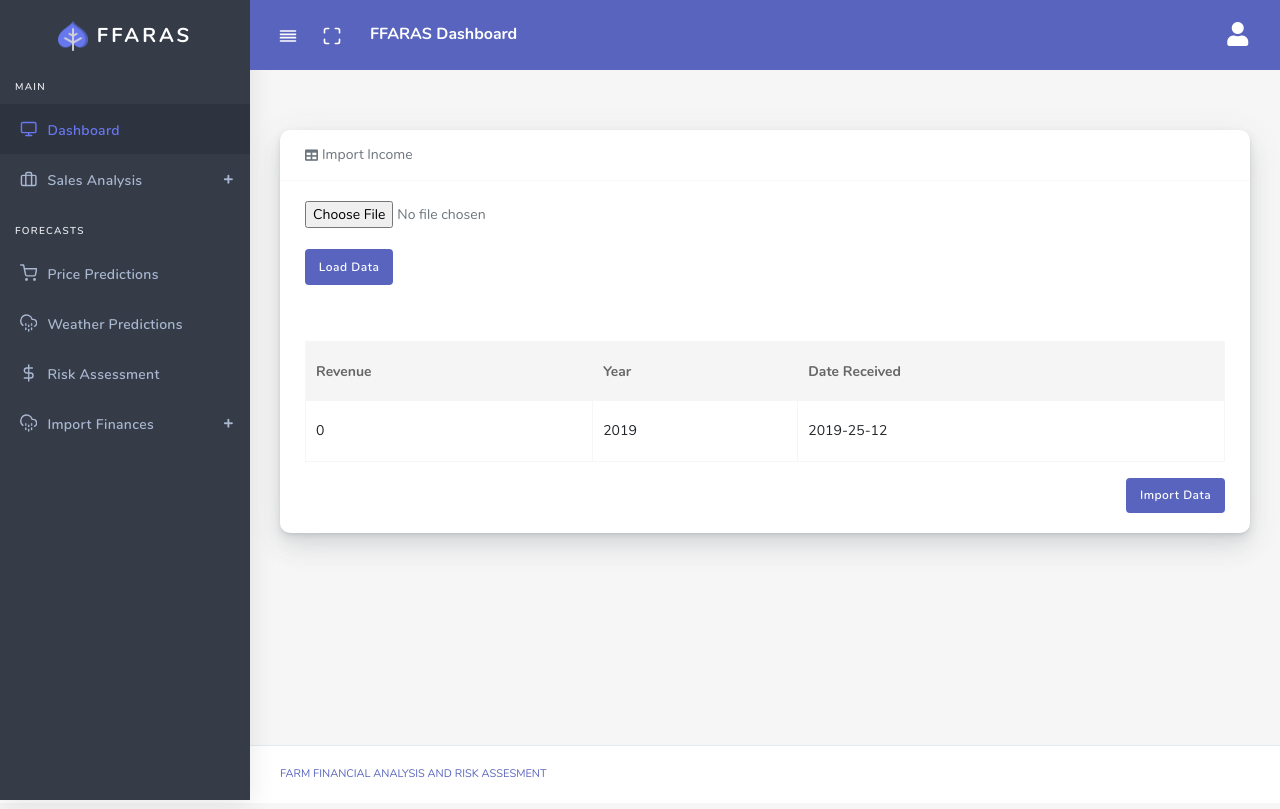
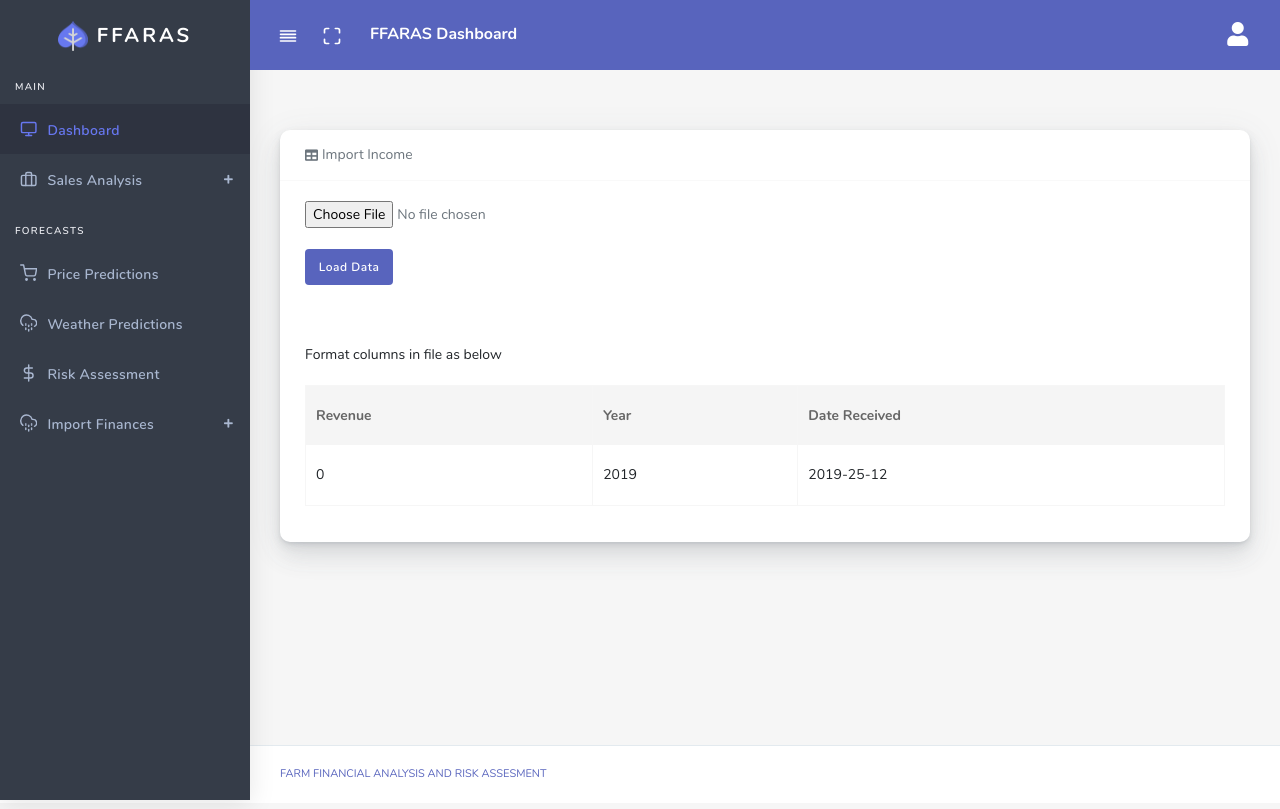
Before and after one commit to samanthaKevin/BSE20-10, a Django app: page /importIncome/ in a window 1280 px wide. Run offline with Django 3.2, Linux system fonts and the light colour scheme; a user stored in the database is signed in; tables that the repository leaves empty hold one stand-in row (values such as "Sample post"); some libraries are stand-ins or nearby versions.

Commit message:
Added try catch for import

```diff
--- a/sales/templates/importIncome.html
+++ b/sales/templates/importIncome.html
@@ -26,8 +26,9 @@
                               </div>
 
                               <div class="card-body">
+                                <p>Format columns in file as below</p>
                                 <div class="table-responsive">
-                                    <form action="/importIncome" method="POST">
+                                    <!--<form action="/importIncome" method="POST">-->
 
                                     <table class="table table-bordered" id="dataTable" width="100%" cellspacing="0">
                                         <thead>
@@ -45,8 +46,8 @@
                                             </tr>
                                         </tbody>
                                     </table>
-                                    <button type="submit" class="btn btn-primary" style="float: right">Import Data</button>
-                                </form>
+                                    <!--<button type="submit" class="btn btn-primary" style="float: right">Import Data</button>-->
+                                <!--</form>-->
                                 </div>
                             </div>
 
--- a/sales/views.py
+++ b/sales/views.py
@@ -95,7 +95,13 @@ def riskassessment(request):
 def importExpenseCSV(request):
     if request.method == "POST":
         sid = transaction.savepoint()
-        mycsv = request.FILES["fileToUpload"]
+        try:
+            mycsv = request.FILES["fileToUpload"]
+        except Exception as e:
+            context = {
+                'error': "No file provided",
+            }
+            return render(request, 'importExpense.html', context)
         url = ""
         fs = FileSystemStorage()
         try:
@@ -167,7 +173,14 @@ def importExpenseCSV(request):
 def importIncomeCSV(request):
     if request.method == "POST":
         sid = transaction.savepoint()
-        mycsv = request.FILES["fileToUpload"]
+        try:
+            mycsv = request.FILES["fileToUpload"]
+        except Exception as e:
+            context = {
+                'error': "No file provided",
+            }
+            return render(request, 'importIncome.html', context)
+
         url = ""
         fs = FileSystemStorage()
         try:
```
Also changed, not shown: sales/templates/importExpense.html (+5 -4 lines).
